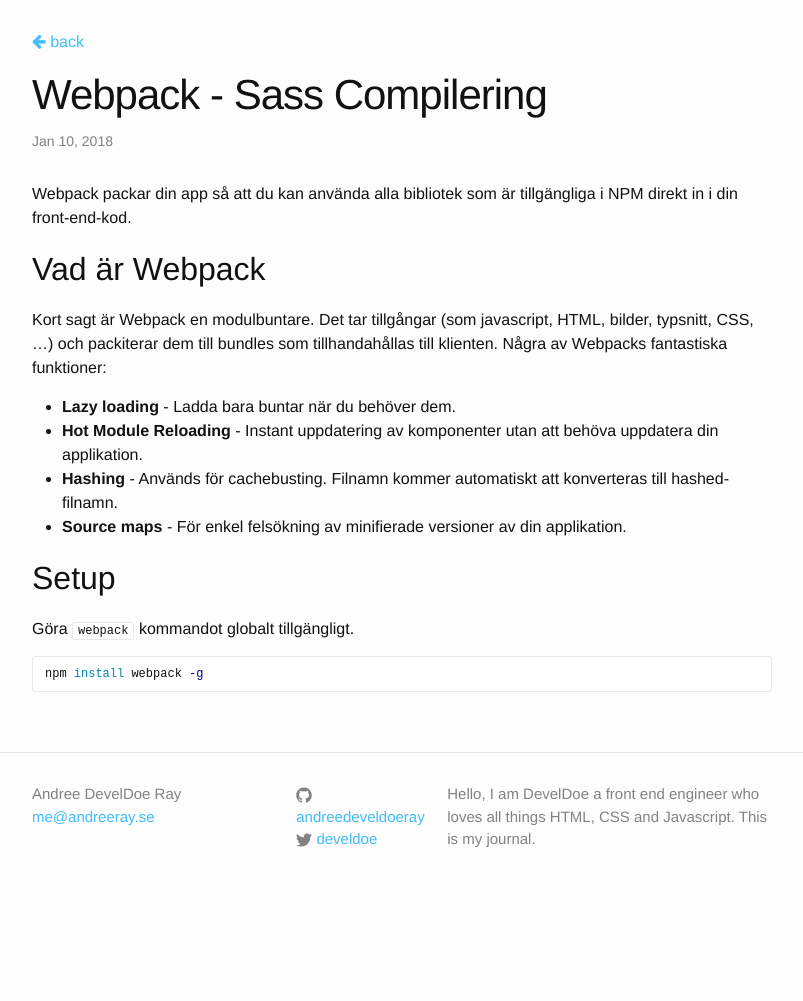
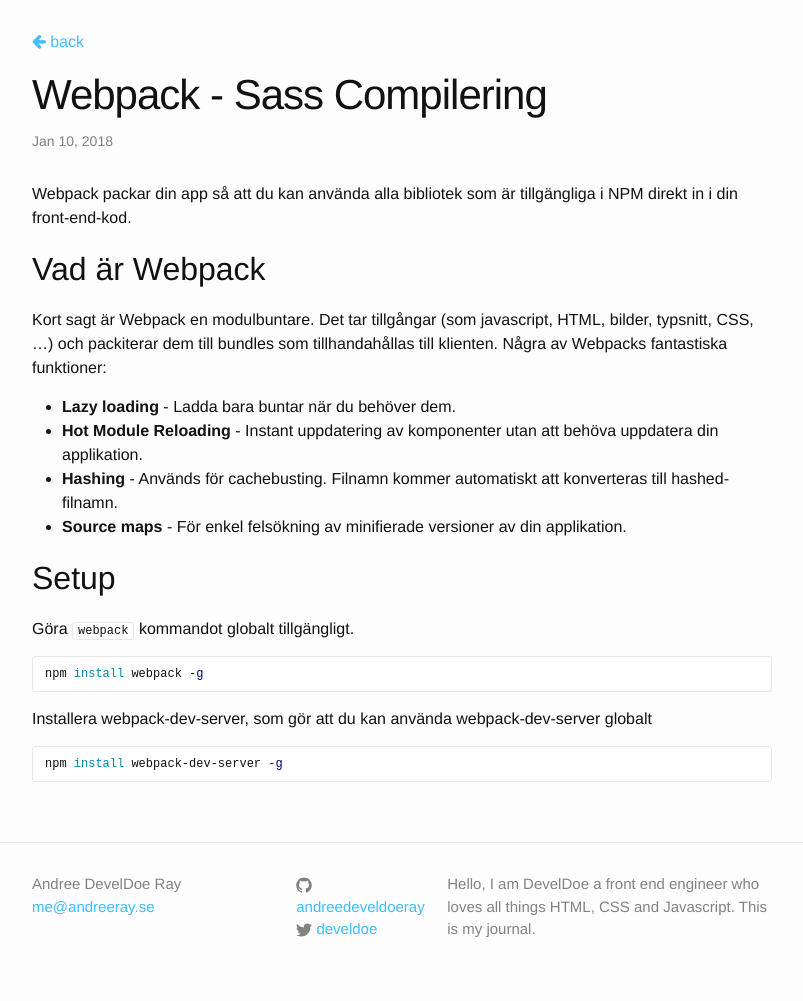
Before and after one commit to develdoe/develdoe.github.io, a Jekyll site: the page built from _posts/2018-01-10-webpack-sass-compilering.md, in a window 1280 px wide. Shown: the whole page, without its empty margins (238-1041 px from the left). Built offline with Jekyll 4.4.1, drawn with Linux system fonts in a browser that asks for light colours; before the commit the page ends 911 px from its top, so only the background shows below that.

Commit message:
Create 2018-01-10-webpack-sass-compilering.md

````diff
--- a/_posts/2018-01-10-webpack-sass-compilering.md
+++ b/_posts/2018-01-10-webpack-sass-compilering.md
@@ -21,3 +21,9 @@
 ```bash
 npm install webpack -g
 ```
+
+Installera webpack-dev-server, som gör att du kan använda webpack-dev-server globalt
+
+```bash
+npm install webpack-dev-server -g
+```
````
